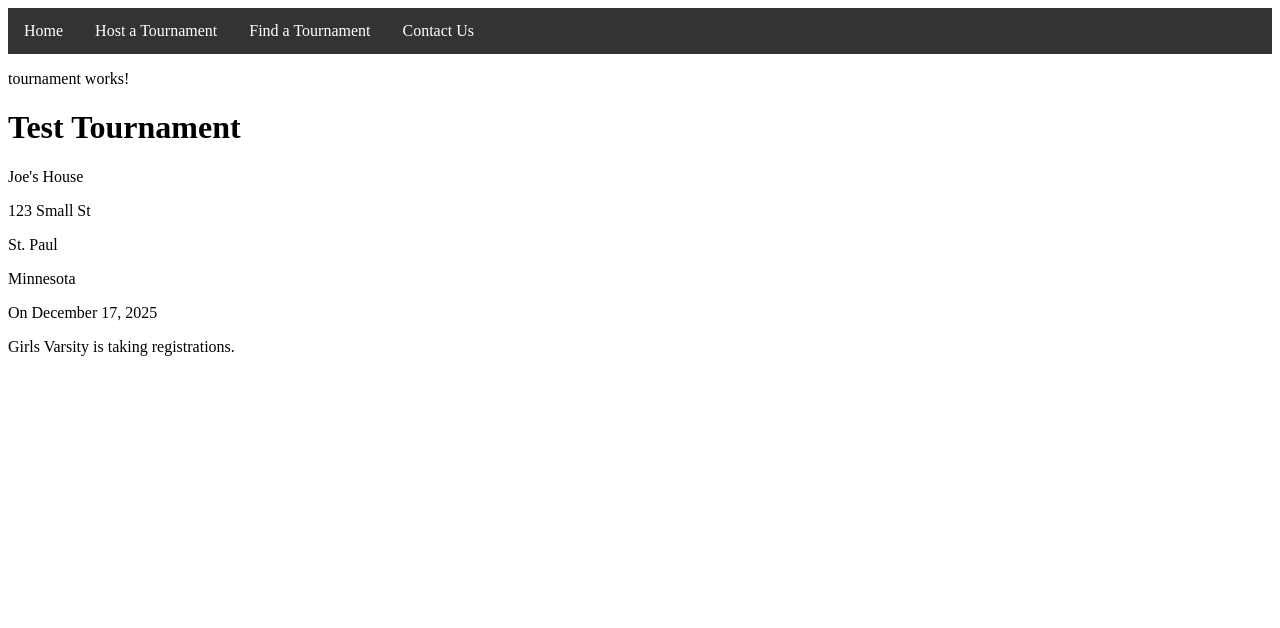
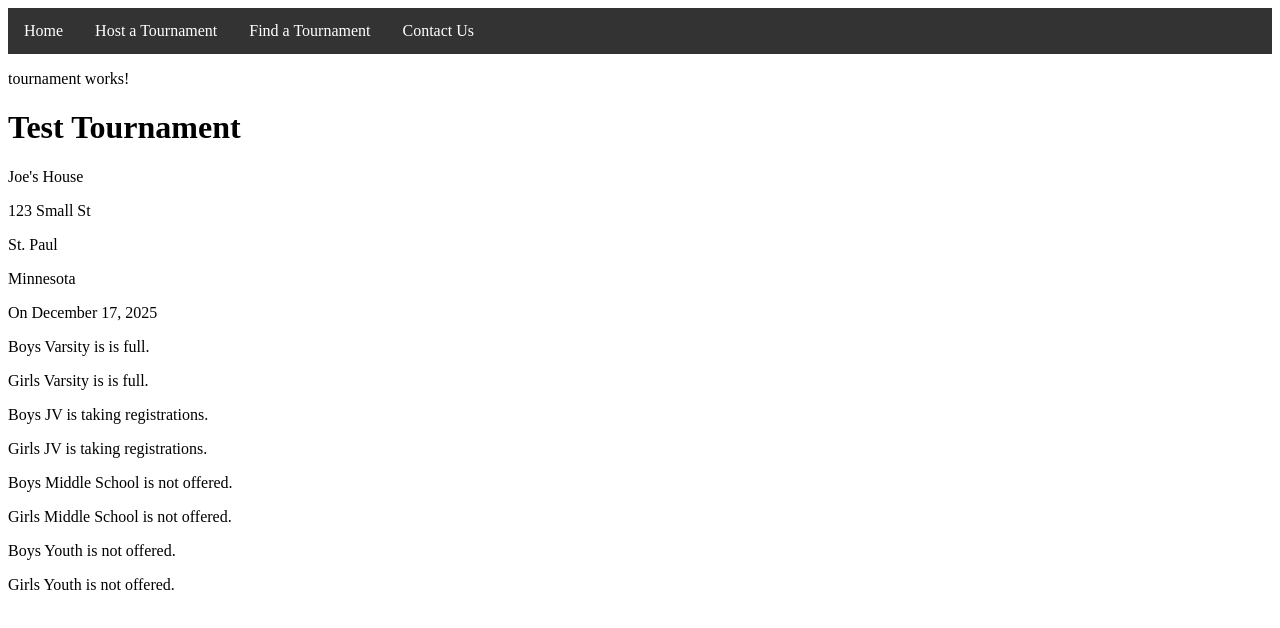
Before and after one commit to IDOMATH/tournament-finder, an Angular app in the folder frontend/: page /tournaments/1 in a window 1280 px wide. Shown: the top 628 px of the page. Built offline with nearby package versions, Linux system fonts and the light colour scheme.

Commit message:
Adding the rest of the age divisions to tournament component

```diff
--- a/frontend/src/app/tournaments/tournament/tournament.component.html
+++ b/frontend/src/app/tournaments/tournament/tournament.component.html
@@ -10,4 +10,36 @@
 <p>From {{ tournament()!.startDate }} to {{ tournament()!.endDate }}</p>
 }
 
-<app-age-divion [ageDivision]="'Girls Varsity'" [availability]="1" />
+<app-age-divion
+  [ageDivision]="'Boys Varsity'"
+  [availability]="tournament()!.boysVarsity"
+/>
+<app-age-divion
+  [ageDivision]="'Girls Varsity'"
+  [availability]="tournament()!.girlsVarsity"
+/>
+
+<app-age-divion
+  [ageDivision]="'Boys JV'"
+  [availability]="tournament()!.boysJv"
+/>
+<app-age-divion
+  [ageDivision]="'Girls JV'"
+  [availability]="tournament()!.girlsJv"
+/>
+<app-age-divion
+  [ageDivision]="'Boys Middle School'"
+  [availability]="tournament()!.boysMs"
+/>
+<app-age-divion
+  [ageDivision]="'Girls Middle School'"
+  [availability]="tournament()!.girlsMs"
+/>
+<app-age-divion
+  [ageDivision]="'Boys Youth'"
+  [availability]="tournament()!.boysYouth"
+/>
+<app-age-divion
+  [ageDivision]="'Girls Youth'"
+  [availability]="tournament()!.girlsYouth"
+/>
```
Also changed, not shown: frontend/src/app/models/tournament.model.ts (+11 -0 lines).
